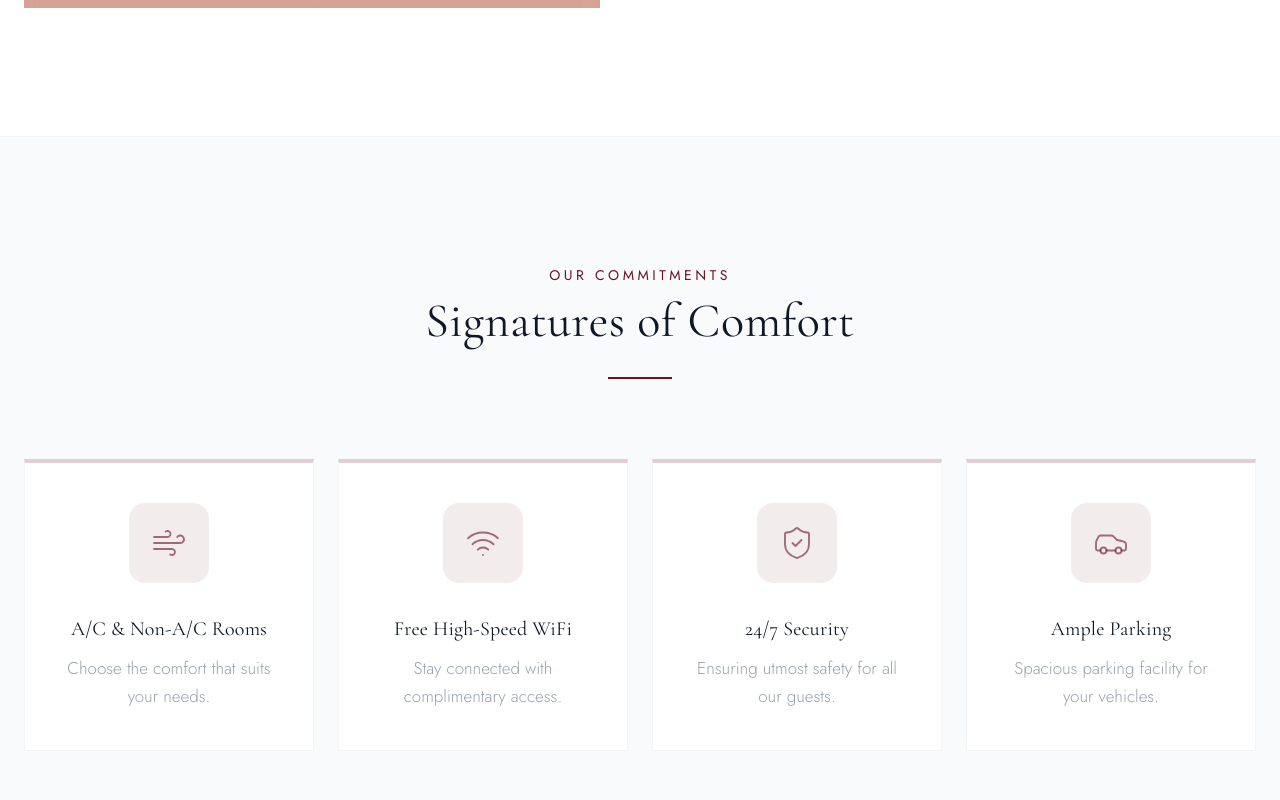
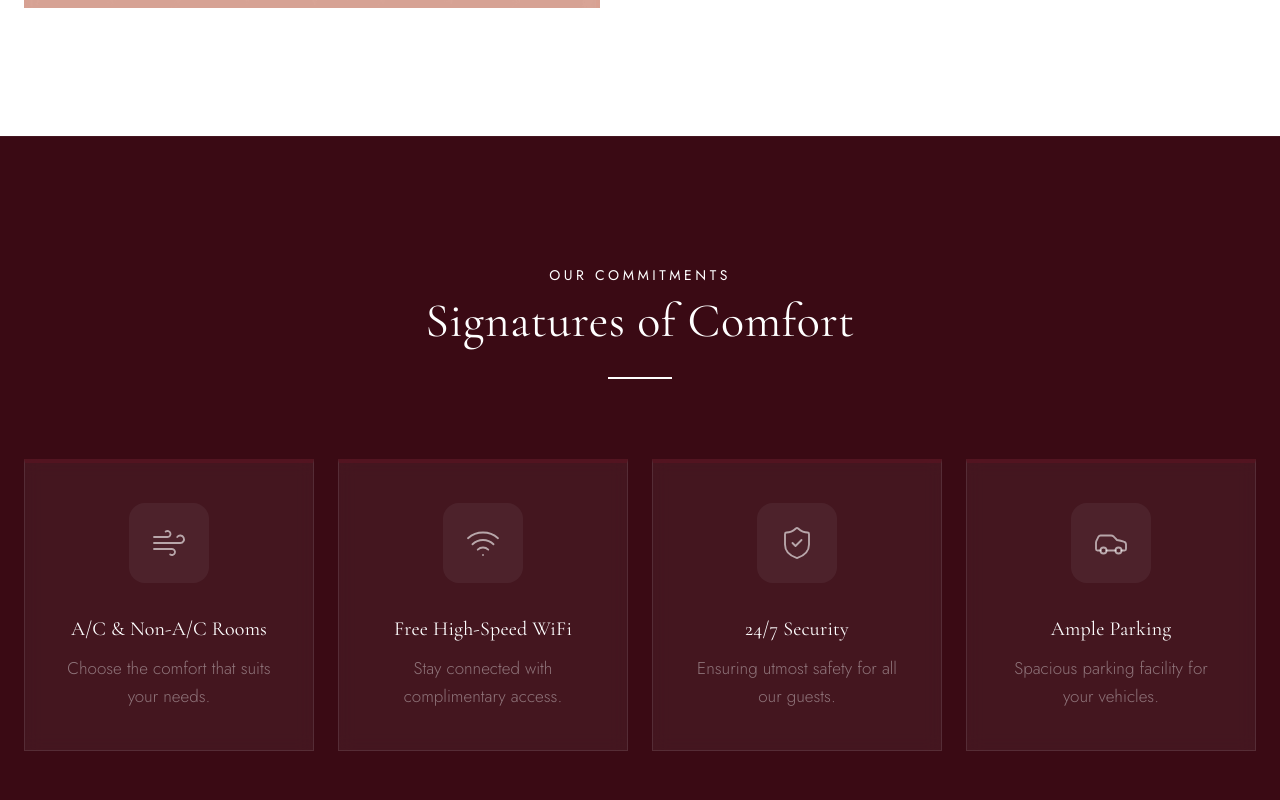
Before and after one commit to ronygeorgen/kannamunda-hotels, a Next.js app: page / in a window 1280 px wide. Shown: the part 1540-2340 px from the top of the page. Built offline with nearby package versions, Linux system fonts and the light colour scheme; a web font is replaced by a local one.

Commit message:
changed section color in home

```diff
--- a/src/app/page.tsx
+++ b/src/app/page.tsx
@@ -348,14 +348,14 @@ export default function Home() {
         </div>
       </section>
       {/* ───── AMENITIES (Signatures of Comfort) ───── */}
-      <section className="bg-gray-50 py-32 border-t border-gray-100">
+      <section className="bg-[#3a0a14] py-32 border-t border-white/5">
         <div className="container px-6 mx-auto max-w-7xl">
           <Reveal className="text-center mb-20">
-            <p className="text-primary uppercase tracking-[0.25em] text-sm mb-3">Our Commitments</p>
-            <h2 className="text-4xl md:text-5xl font-serif text-gray-900">Signatures of Comfort</h2>
+            <p className="text-white uppercase tracking-[0.25em] text-sm mb-3">Our Commitments</p>
+            <h2 className="text-4xl md:text-5xl font-serif text-white">Signatures of Comfort</h2>
             <motion.div
               variants={lineWipe} initial="hidden" whileInView="visible" viewport={{ once: false }}
-              className="h-[2px] w-16 bg-primary mx-auto mt-8"
+              className="h-[2px] w-16 bg-white mx-auto mt-8"
             />
           </Reveal>
 
@@ -364,13 +364,13 @@ export default function Home() {
               <motion.div
                 key={i}
                 variants={fadeUp}
-                className="bg-white p-10 group hover:shadow-xl hover:-translate-y-1 transition-all duration-500 border border-gray-100 border-t-4 border-t-primary/20 hover:border-t-primary flex flex-col items-center text-center"
+                className="bg-white/5 backdrop-blur-sm p-10 group hover:bg-white/10 hover:-translate-y-1 transition-all duration-500 border border-white/10 border-t-4 border-t-primary/40 hover:border-t-primary flex flex-col items-center text-center"
               >
-                <div className="w-20 h-20 bg-primary/8 rounded-2xl flex items-center justify-center mb-8 group-hover:bg-primary/15 transition-colors duration-500">
-                  <item.icon className="h-9 w-9 text-primary/60 group-hover:text-primary transition-colors duration-500 stroke-[1.25]" />
+                <div className="w-20 h-20 bg-white/5 rounded-2xl flex items-center justify-center mb-8 group-hover:bg-white/15 transition-colors duration-500">
+                  <item.icon className="h-9 w-9 text-white/60 group-hover:text-white transition-colors duration-500 stroke-[1.25]" />
                 </div>
-                <h3 className="text-xl font-serif text-gray-900 mb-3">{item.title}</h3>
-                <p className="text-gray-400 font-light leading-relaxed group-hover:text-gray-600 transition-colors duration-500">{item.desc}</p>
+                <h3 className="text-xl font-serif text-white mb-3">{item.title}</h3>
+                <p className="text-white/40 font-light leading-relaxed group-hover:text-white/60 transition-colors duration-500">{item.desc}</p>
               </motion.div>
             ))}
           </RevealGroup>
```
